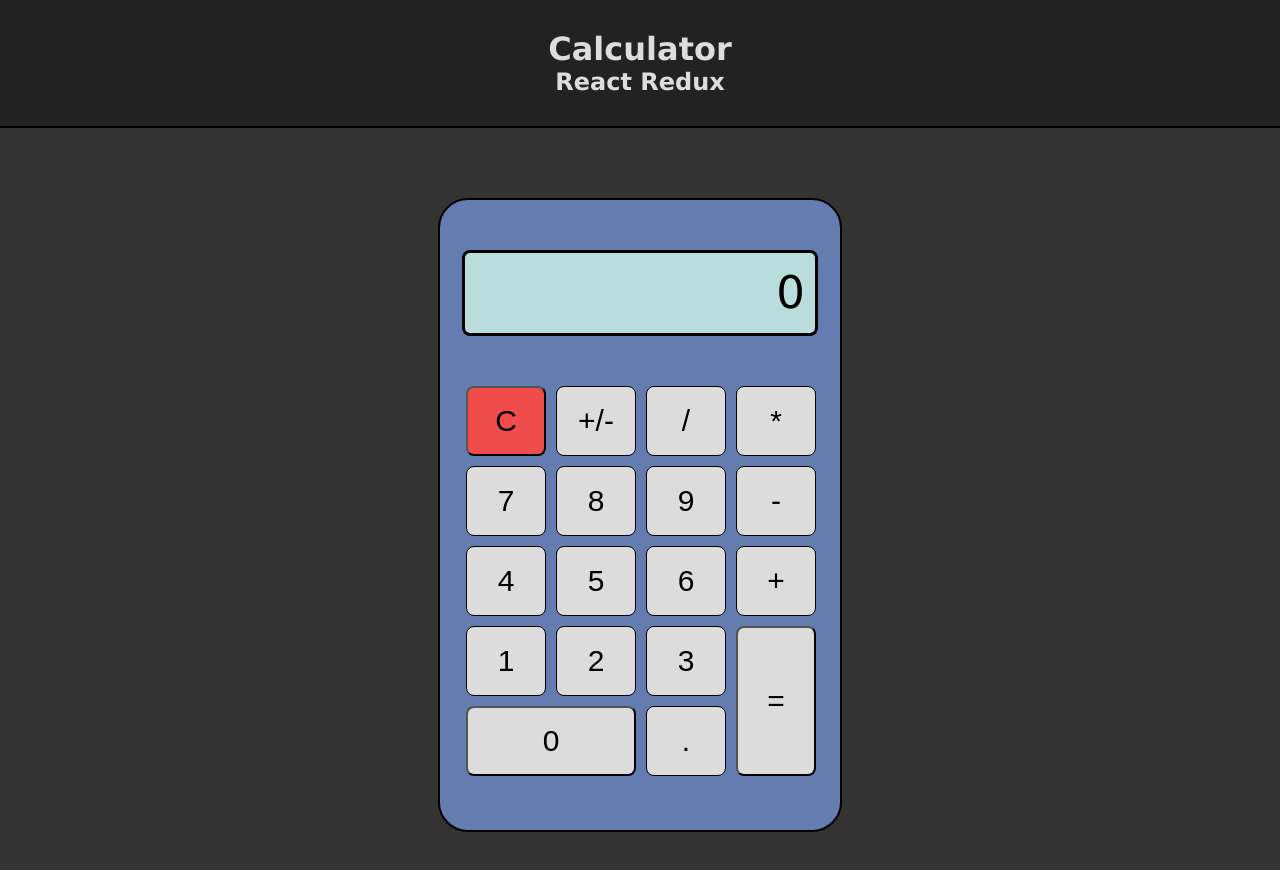
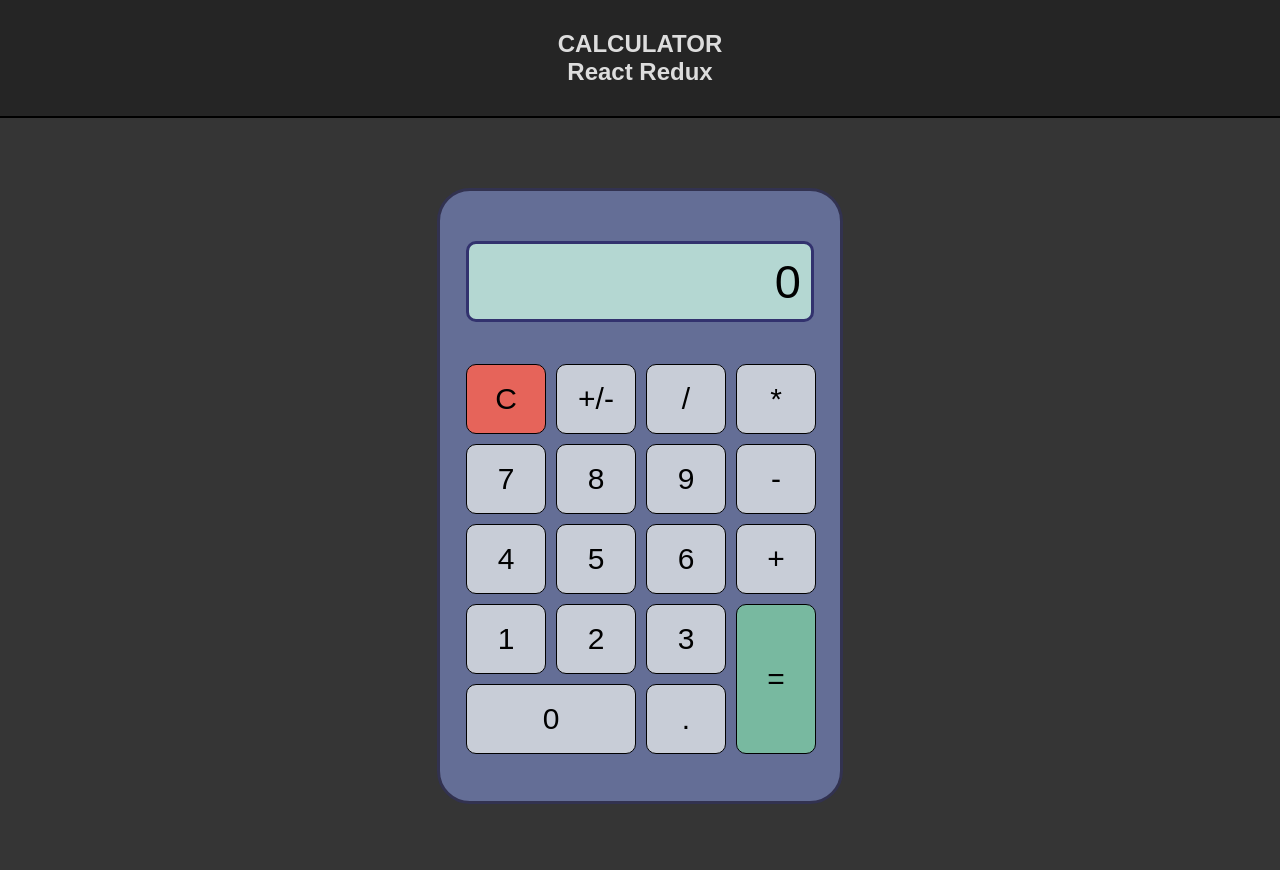
Before and after one commit to almadagaspar/calculator, a React (Create React App) app: page / in a window 1280 px wide. Shown: the top 870 px of the page. Before the commit the page ends 832 px from the top, so only its background shows below. Built offline with nearby package versions, Linux system fonts and the light colour scheme.

Commit message:
fix: CSS optimizado

```diff
--- a/src/App.css
+++ b/src/App.css
@@ -4,53 +4,49 @@
   padding: 0;
 }
 
+
 header {
-  text-align: center;
-  background-color: #222;
-  color: rgb(221, 221, 221);
   padding-top: 30px;
   padding-bottom: 30px;
   border-bottom: 2px solid black;
-}
-
-body {
-  background-color: #333;
-  font-family: Verdana, Tahoma, sans-serif;
+  text-align: center;
+  background-color: #252525;
+  color: rgb(221, 221, 221);
 }
 
 
+body {
+  font-family: Arial, sans-serif;
+  background-color: #353535;
+}
 
 
 .calculator{
+  margin: 70px auto;
+  height: 560px;
   padding-top: 50px;
-  margin: 0px auto;
-  margin-top: 70px;
-  background-color: rgb(100, 124, 176);
-  height: 580px;
   width: 400px;
-  border: 2px solid black;
-  border-radius: 30px;
+  border: 3px solid rgb(50,50,80);
+  border-radius: 33px;
+  background-color: rgb(100, 110, 150);
 }
 
 
 .screen{
-  background-color: rgb(185, 220, 220);
-  margin-top: 50px;
-  border: 3px solid black;
-
-  width: 85%;
-  height: 80px;
   margin: 0px auto;
-
+  width: 83%;
+  height: 75px;
+  padding-right: 10px;
+  border-radius: 10px;
+  border: 3px solid rgb(50,50,110);
+  background-color: rgb(180, 215, 210);
   display: flex;
   justify-content: flex-end;
   align-items: center;
-  line-height: 60px;
-  font-size: 45px;
-  padding-right: 10px;
-  border-radius: 8px;
+  line-height: 75px;
+  font-size: 47px;
+}
 
-}
 
 .grid-container{
   display: grid;
@@ -58,30 +54,30 @@ body {
   grid-template-rows: 80px 80px 80px 80px 80px;
   width: 87%;
   margin: 0px auto;
-  margin-top: 50px;;
-  /* border: 1px solid black; */
-
+  margin-top: 42px;;
 }
 
 
-.btnNormal {
+button {
   border: 1px, solid black;
   width: 80px;
   height: 70px;
-  background-color: rgb(220, 220, 220);
+  background-color: rgb(200, 205, 215);
   font-size: 30px;
-  border-radius: 8px;
+  border-radius: 10px;
+  cursor: pointer;
+  user-select: none;
 }
 
-.btnNormal:hover {
+
+button:hover {
   font-size: 37px;
 }
 
-.btnNormal:active {
-  border: 4px solid black;
+
+button:active {
+  border: 3px solid black;
 }
-
-
 
 
 .btnEqual {
@@ -89,55 +85,17 @@ body {
   grid-column: 4 / 5;
   width: 80px;
   height: 150px;
-  background-color:  rgb(220, 220, 220);
-  font-size: 30px;
-  border-radius: 8px;
+  background-color: rgb(120, 185, 160);
 }
-
-.btnEqual:hover {
-  font-size: 37px;
-}
-
-.btnEqual:active {
-  border: 4px solid black;
-}
-
-
 
 
 .btnCero {
   width: 170px;
   height: 70px;
-  background-color:  rgb(220, 220, 220);
   grid-column: 1/3;
-  font-size: 30px;
-  border-radius: 8px;
-}
-
-.btnCero:hover {
-  font-size: 37px;
-}
-
-.btnCero:active {
-  border: 4px solid black;
 }
 
 
-
-
-
 .btnClear {
-  width: 80px;
-  height: 70px;
-  background-color: rgb(240, 76, 76);
-  font-size: 30px;
-  border-radius: 8px;
+  background-color: rgb(230, 100, 90);
 }
-
-.btnClear:hover {
-  font-size: 37px;
-}
-
-.btnClear:active {
-  border: 4px solid black;
-}
--- a/src/App.js
+++ b/src/App.js
@@ -1,7 +1,7 @@
 import React from 'react';
-import './App.css';
 import Buttons from './Buttons.js';
 import Screen from './Screen.js';
+import './App.css';
 
 
 
@@ -9,7 +9,7 @@ export default function App() {
   return (
     <div>
       <header>
-        <h1>Calculator</h1>
+        <h2>CALCULATOR</h2>
         <h2>React Redux</h2>
       </header>
 
--- a/src/Button.js
+++ b/src/Button.js
@@ -1,5 +1,4 @@
 import React from 'react';
-import './App.css';
 
 // Con este componente se representarán todos los botones con números y operadores, quedando diferenciados con el parámetro 'value' y la función 'onClick' que fueron seteados en el componente 'Buttons'.
 export default function Button (props){
--- a/src/Buttons.js
+++ b/src/Buttons.js
@@ -1,6 +1,5 @@
 import React from 'react';
 import Button from './Button.js';
-import './App.css';
 import { connect } from 'react-redux';        // Importo connect, que es la funcion que conecta este componente con Redux.
 import { newNum, operator, changeSign, reset, result } from './Actions';        // Importo las Actions Creators.
 
--- a/src/index.js
+++ b/src/index.js
@@ -2,8 +2,8 @@ import React from 'react';
 import ReactDOM from 'react-dom';
 import { createStore } from 'redux';
 import { Provider } from 'react-redux';
+import Reducer from './Reducer.js';
 import App from './App';
-import Reducer from './Reducer.js';
 
 // Creo el Store para almacenar los estados globales de mi aplicación, y lo conecto con mi Reducer pasandoselo por parámetro.
 // Con el segundo parámetro permito que la extención Redux DevTool pueda leer los estados de  mi aplicación
```
